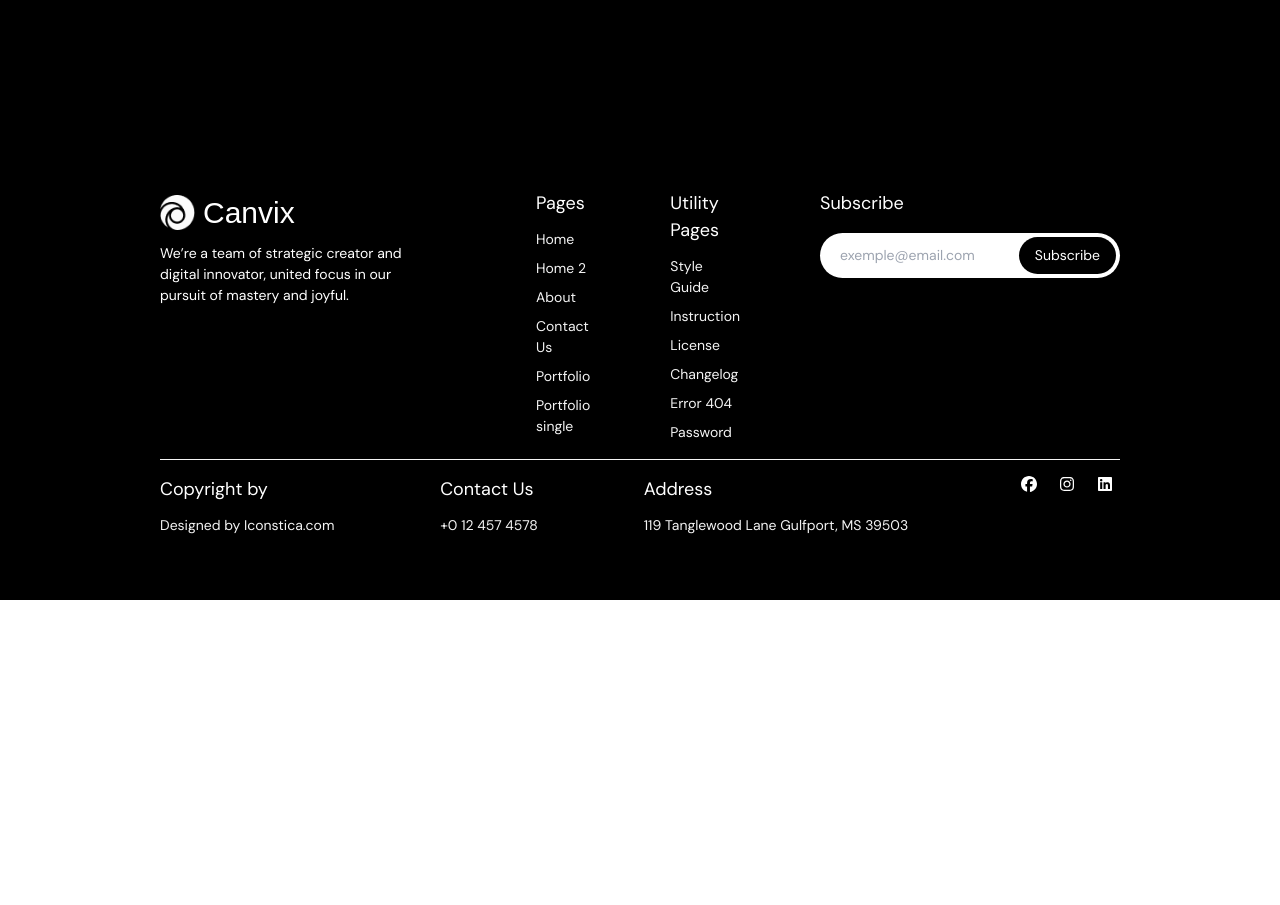
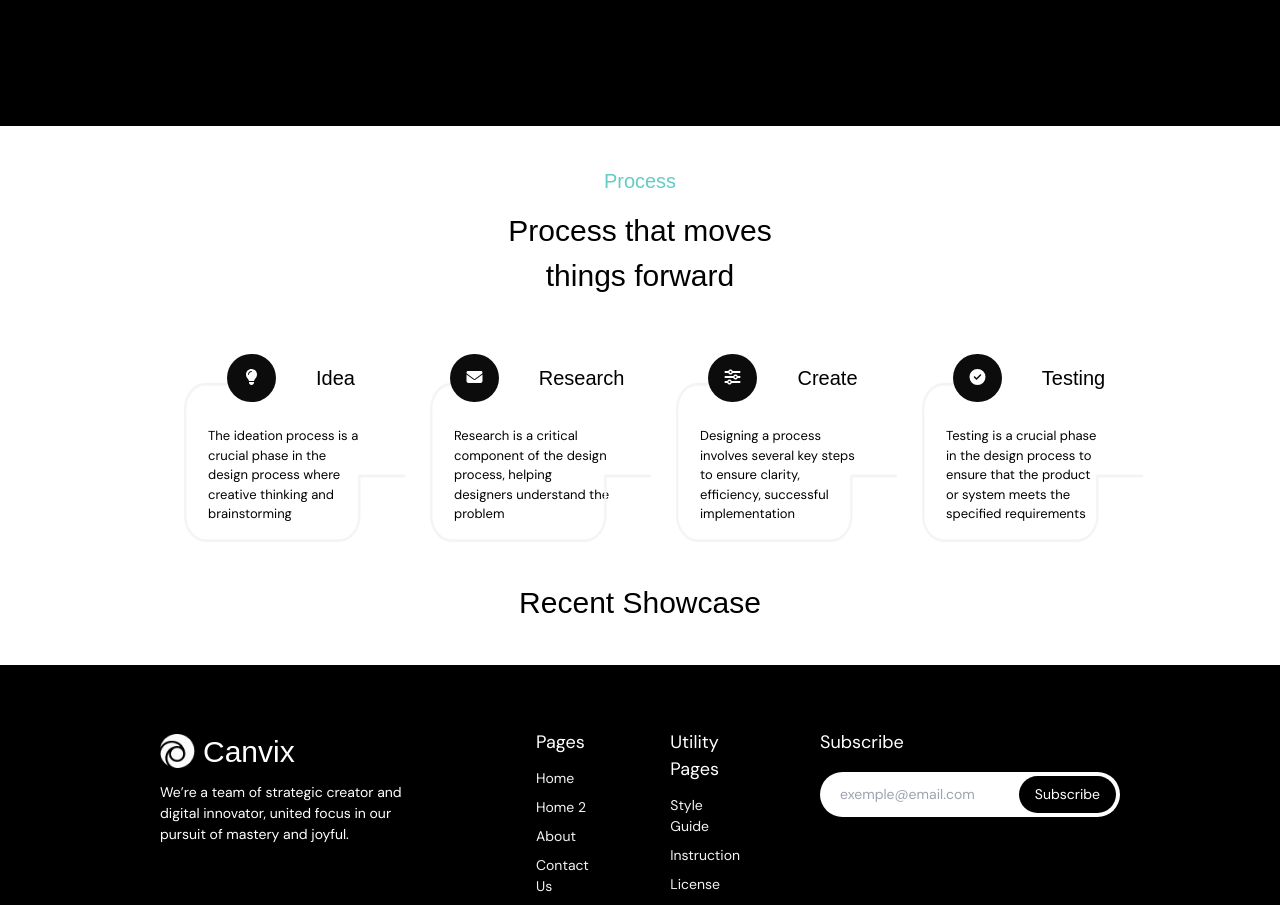
Before and after one commit to Ilham-r/canvix, a Next.js app: page /Home in a window 1280 px wide. Shown: the part 2328-3233 px from the top of the page. Before the commit the page ends 2928 px from the top, so only its background shows below. Built offline with nearby package versions, Linux system fonts and the light colour scheme; a web font is replaced by a local one.

Commit message:
add process

```diff
--- a/app/Home/page.jsx
+++ b/app/Home/page.jsx
@@ -1,5 +1,6 @@
 import AboutUs from "./sections/AboutUs";
 import Hero from "./sections/Hero";
+import Process from "./sections/Process";
 
 import Services from "./sections/Services";
 
@@ -9,6 +10,7 @@ const HomePage = () => {
       <Hero />
       <Services />
       <AboutUs />
+      <Process />
     </>
   );
 };
--- /dev/null
+++ b/app/Home/sections/Process.jsx
@@ -0,0 +1,49 @@
+import IdeaCard from "@/components/IdeaCard";
+import {
+  faLightbulb,
+  faEnvelope,
+  faSliders,
+  faCheckCircle,
+} from "@fortawesome/free-solid-svg-icons";
+const List = [
+  [
+    faLightbulb,
+    "Idea",
+    "The ideation process is a crucial phase in the design process where creative thinking and brainstorming",
+  ],
+  [
+    faEnvelope,
+    "Research",
+    "Research is a critical component of the design process, helping designers understand the problem",
+  ],
+  [
+    faSliders,
+    "Create",
+    "Designing a process involves several key steps to ensure clarity, efficiency, successful implementation",
+  ],
+  [
+    faCheckCircle,
+    "Testing",
+    "Testing is a crucial phase in the design process to ensure that the product or system meets the specified requirements",
+  ],
+];
+const Process = () => {
+  return (
+    <div className="flex w-full justify-center items-center p-10">
+      <div className="flex w-[80%] flex-col gap-3 justify-center items-center">
+        <p className="font-roboto text-LightGreen text-h6 ">Process</p>
+        <p className=" font-roboto text-center text-h5 w-80">
+          Process that moves things forward
+        </p>
+        <div className="grid w-full my-11  grid-cols-4 max-xl:grid-cols-2 max-md:grid-cols-1 gap-6">
+          {List?.map((item) => (
+            <IdeaCard icon={item[0]} title={item[1]} text={item[2]} />
+          ))}
+        </div>
+        <p className="font-roboto text-h5">Recent Showcase</p>
+      </div>
+    </div>
+  );
+};
+
+export default Process;
--- /dev/null
+++ b/components/IdeaCard.jsx
@@ -0,0 +1,22 @@
+import { FontAwesomeIcon } from "@fortawesome/react-fontawesome";
+
+const IdeaCard = ({ icon, title, text }) => {
+  return (
+    <div className="flex relative justify-center items-center flex-1 flex-col gap-6 px-4">
+      <div className=" flex gap-10 justify-end items-center pl-10 ">
+        <div className="bg-LightBlack text-white rounded-full p-3 z-10">
+          <FontAwesomeIcon icon={icon} width={25} height={25} />
+        </div>
+        <img
+          src="./images/vector.png"
+          alt="flesh"
+          className=" absolute top-7 left-6 h-40"
+        />
+        <p className="font-roboto text-h6">{title}</p>
+      </div>
+      <p className="text-[13px] pl-8">{text}</p>
+    </div>
+  );
+};
+
+export default IdeaCard;
```
Also changed, not shown: public/images/Vector.png (added).
